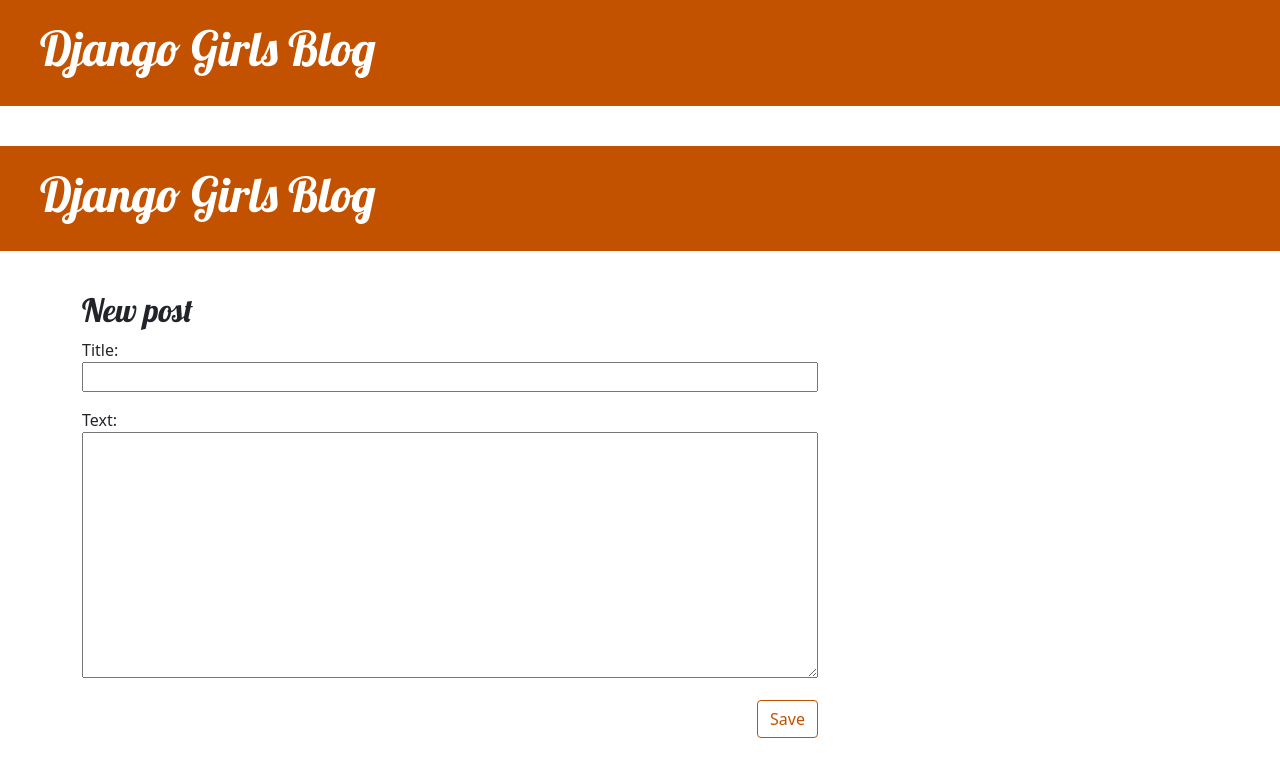
After one commit to richsaja/my-first-blog-3, a Django app: template blog/templates/blog/post_edit.html in a window 1280 px wide. The commit adds this page. Shown: the top 777 px of the page. Run offline with Django 3.2, Linux system fonts and the light colour scheme; the template is opened without the code that fills it: values that come from a table or form of the project are taken from there, others are empty; parts of the project's set-up code (start-up, migrations or seed data) failed here and were passed over.

Commit message:
added stuff

```diff
--- /dev/null
+++ b/blog/forms.py
@@ -0,0 +1,9 @@
+from django import forms
+
+from .models import Post
+
+class PostForm(forms.ModelForm):
+
+    class Meta:
+        model = Post
+        fields = ('title', 'text',)
--- /dev/null
+++ b/blog/static/css/blog.css
@@ -0,0 +1,70 @@
+.page-header {
+    background-color: #C25100;
+    margin-top: 0;
+    margin-bottom: 40px;
+    padding: 20px 20px 20px 40px;
+}
+
+.page-header h1,
+.page-header h1 a,
+.page-header h1 a:visited,
+.page-header h1 a:active {
+    color: #ffffff;
+    font-size: 36pt;
+    text-decoration: none;
+}
+
+h1,
+h2,
+h3,
+h4 {
+    font-family: 'Lobster', cursive;
+}
+
+.date {
+    color: #828282;
+}
+
+.save {
+    float: right;
+}
+
+.post-form textarea,
+.post-form input {
+    width: 100%;
+}
+
+.top-menu,
+.top-menu:hover,
+.top-menu:visited {
+    color: #ffffff;
+    float: right;
+    font-size: 26pt;
+    margin-right: 20px;
+}
+
+.post {
+    margin-bottom: 70px;
+}
+
+.post h2 a,
+.post h2 a:visited {
+    color: #000000;
+}
+
+.post > .date,
+.post > .actions {
+    float: right;
+}
+
+.btn-secondary,
+.btn-secondary:visited {
+    color: #C25100;
+    background: none;
+    border-color: #C25100;
+}
+
+.btn-secondary:hover {
+    color: #FFFFFF;
+    background-color: #C25100;
+}
--- /dev/null
+++ b/blog/templates/blog/base.html
@@ -0,0 +1,60 @@
+{% load static %}
+<!DOCTYPE html>
+<html>
+  <head>
+    <title>Django Girls blog</title>
+    <link
+      rel="stylesheet"
+      href="https://cdn.jsdelivr.net/npm/bootstrap@5.1.3/dist/css/bootstrap.min.css"
+      integrity="sha384-1BmE4kWBq78iYhFldvKuhfTAU6auU8tT94WrHftjDbrCEXSU1oBoqyl2QvZ6jIW3"
+      crossorigin="anonymous"
+    />
+    <link
+      href="//fonts.googleapis.com/css?family=Lobster&subset=latin,latin-ext"
+      rel="stylesheet"
+      type="text/css"
+    />
+    <link rel="stylesheet" href="{% static 'css/blog.css' %}" />
+  </head>
+  <div class="page-header">
+    {% if user.is_authenticated %}
+    <a href="{% url 'post_new' %}" class="top-menu"
+      ><span class="glyphicon glyphicon-plus"></span
+    ></a>
+    <a href="{% url 'post_draft_list' %}" class="top-menu"
+      ><span class="glyphicon glyphicon-edit"></span
+    ></a>
+    <p class="top-menu">
+      Hello {{ user.username }}
+      <small>(<a href="{% url 'logout' %}">Log out</a>)</small>
+    </p>
+    {% else %}
+    <a href="{% url 'login' %}" class="top-menu"
+      ><span class="glyphicon glyphicon-lock"></span
+    ></a>
+    {% endif %}
+    <h1><a href="/">Django Girls Blog</a></h1>
+  </div>
+  <body>
+    <div class="page-header">
+      {% if user.is_authenticated %}
+      <a href="{% url 'post_new' %}" class="top-menu"
+        ><span class="glyphicon glyphicon-plus"></span
+      ></a>
+      <a href="{% url 'post_draft_list' %}" class="top-menu"
+        ><span class="glyphicon glyphicon-edit"></span
+      ></a>
+      {% else %}
+      <a href="{% url 'login' %}" class="top-menu"
+        ><span class="glyphicon glyphicon-lock"></span
+      ></a>
+      {% endif %}
+      <h1><a href="/">Django Girls Blog</a></h1>
+    </div>
+    <div class="content container">
+      <div class="row">
+        <div class="col-md-8">{% block content %} {% endblock %}</div>
+      </div>
+    </div>
+  </body>
+</html>
--- /dev/null
+++ b/blog/templates/blog/post_edit.html
@@ -0,0 +1,7 @@
+{% extends 'blog/base.html' %} {% block content %}
+<h2>New post</h2>
+<form method="POST" class="post-form">
+  {% csrf_token %} {{ form.as_p }}
+  <button type="submit" class="save btn btn-secondary">Save</button>
+</form>
+{% endblock %}
--- a/blog/urls.py
+++ b/blog/urls.py
@@ -3,4 +3,8 @@
 
 urlpatterns = [
     path('', views.post_list, name='post_list'),
+    path('post/<int:pk>/', views.post_detail, name='post_detail'),
+    path('post/new/', views.post_new, name='post_new'),
+    path('post/<int:pk>/edit/', views.post_edit, name='post_edit'),
+    path('accounts/login/', views.LoginView.as_view(), name='login'),
 ]
--- a/mysite/settings.py
+++ b/mysite/settings.py
@@ -125,3 +125,5 @@
 # https://docs.djangoproject.com/en/3.2/ref/settings/#default-auto-field
 
 DEFAULT_AUTO_FIELD = 'django.db.models.BigAutoField'
+
+LOGIN_REDIRECT_URL = '/'
```
Also changed, not shown: blog/templates/blog/post_detail.html (added, +16 -0 lines), blog/templates/blog/post_list.html (+7 -23 lines), blog/templates/blog/registration/login.html (added, +21 -0 lines), blog/views.py (+43 -3 lines), blog/templates/blog/icons/file-earmark-plus.svg (added), blog/templates/blog/icons/pencil-fill.svg (added).
